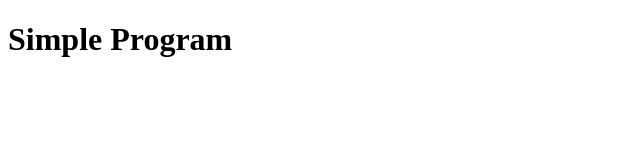
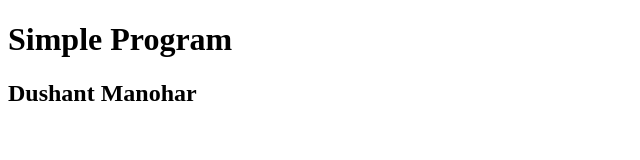
Before and after one commit to dushantdhawas15-stack/delta-demo, a plain HTML site: page index.html in a window 1280 px wide. Shown: the whole page, without its empty margins (0-640 px from the left). Drawn offline with Linux system fonts and the light colour scheme.

Commit message:
add heading

```diff
--- a/index.html
+++ b/index.html
@@ -7,5 +7,6 @@
 </head>
 <body>
     <h1>Simple Program</h1>
+    <h2>Dushant Manohar</h2>
 </body>
 </html>
```
